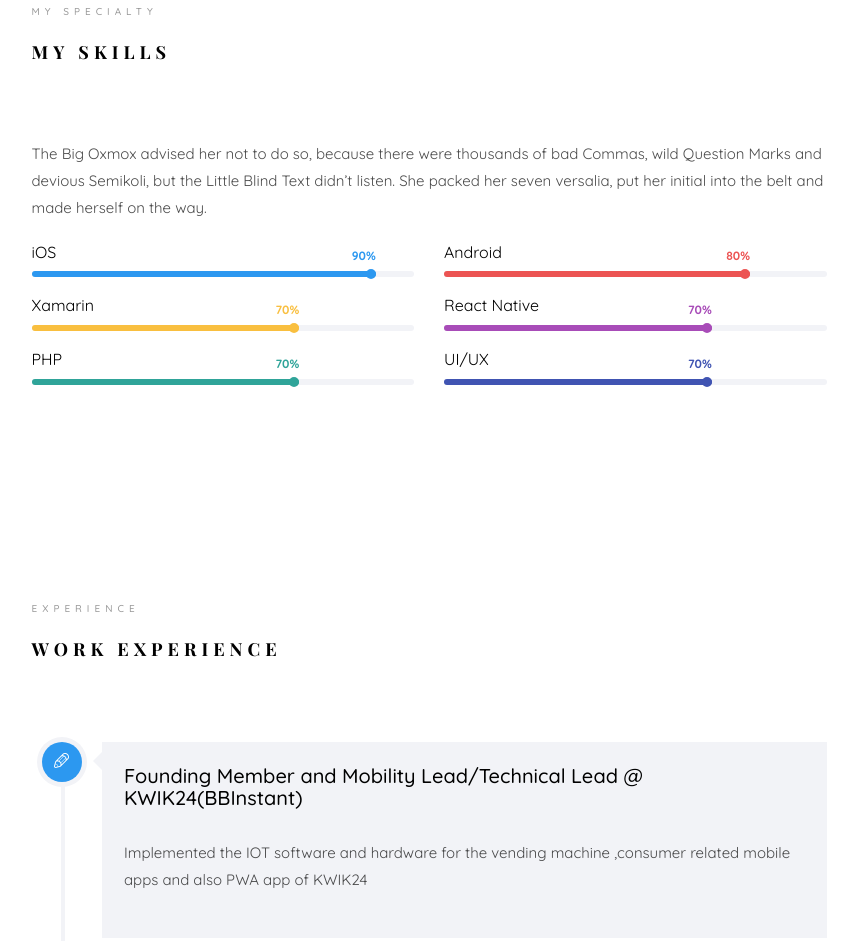
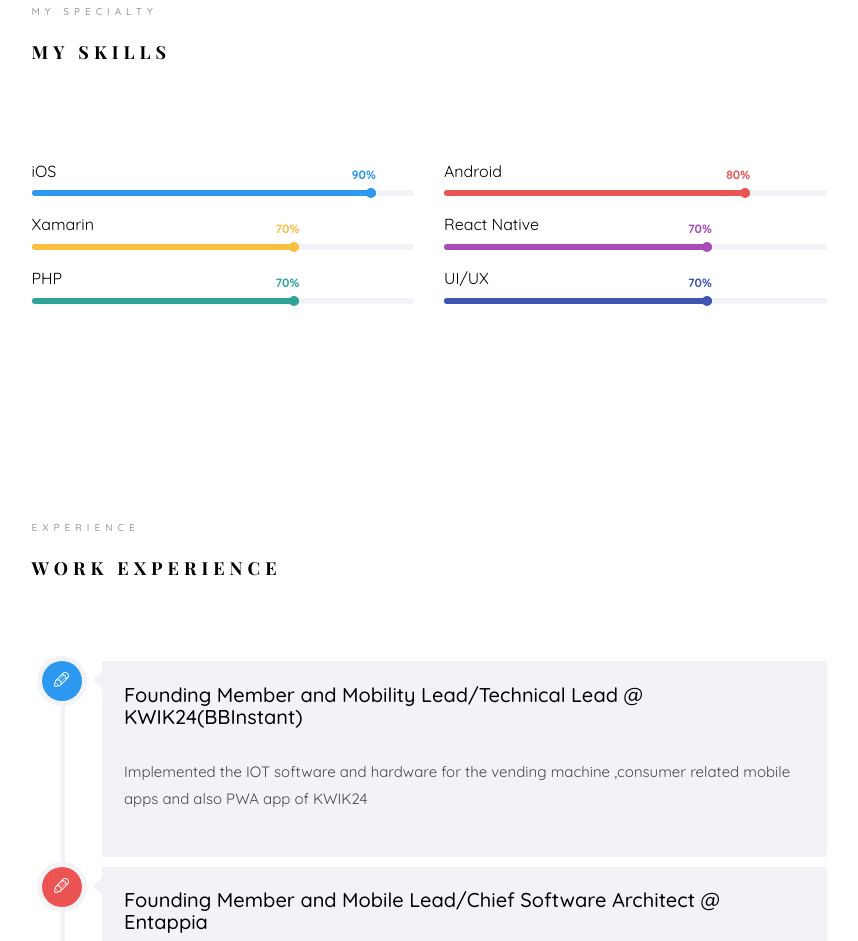
Before and after one commit to gourav108/gourav108.github.io, a plain HTML site: page index.html in a window 1280 px wide. Shown: the part 1022-1963 px from the top of the page, without its empty margins (361-1219 px from the left). Drawn offline with nearby package versions, Linux system fonts and the light colour scheme; files whose address does not match are found by name; a web font is replaced by a local one.

Commit message:
Update index.html

```diff
--- a/index.html
+++ b/index.html
@@ -194,7 +194,7 @@ Copyright &copy;<script>document.write(new Date().getFullYear());</script> All r
 					</div>
 					<div class="row">
 						<div class="col-md-12 animate-box" data-animate-effect="fadeInLeft">
-							<p>The Big Oxmox advised her not to do so, because there were thousands of bad Commas, wild Question Marks and devious Semikoli, but the Little Blind Text didn’t listen. She packed her seven versalia, put her initial into the belt and made herself on the way.</p>
+							<p></p>
 						</div>
 						<div class="col-md-6 animate-box" data-animate-effect="fadeInLeft">
 							<div class="progress-wrap">
```
